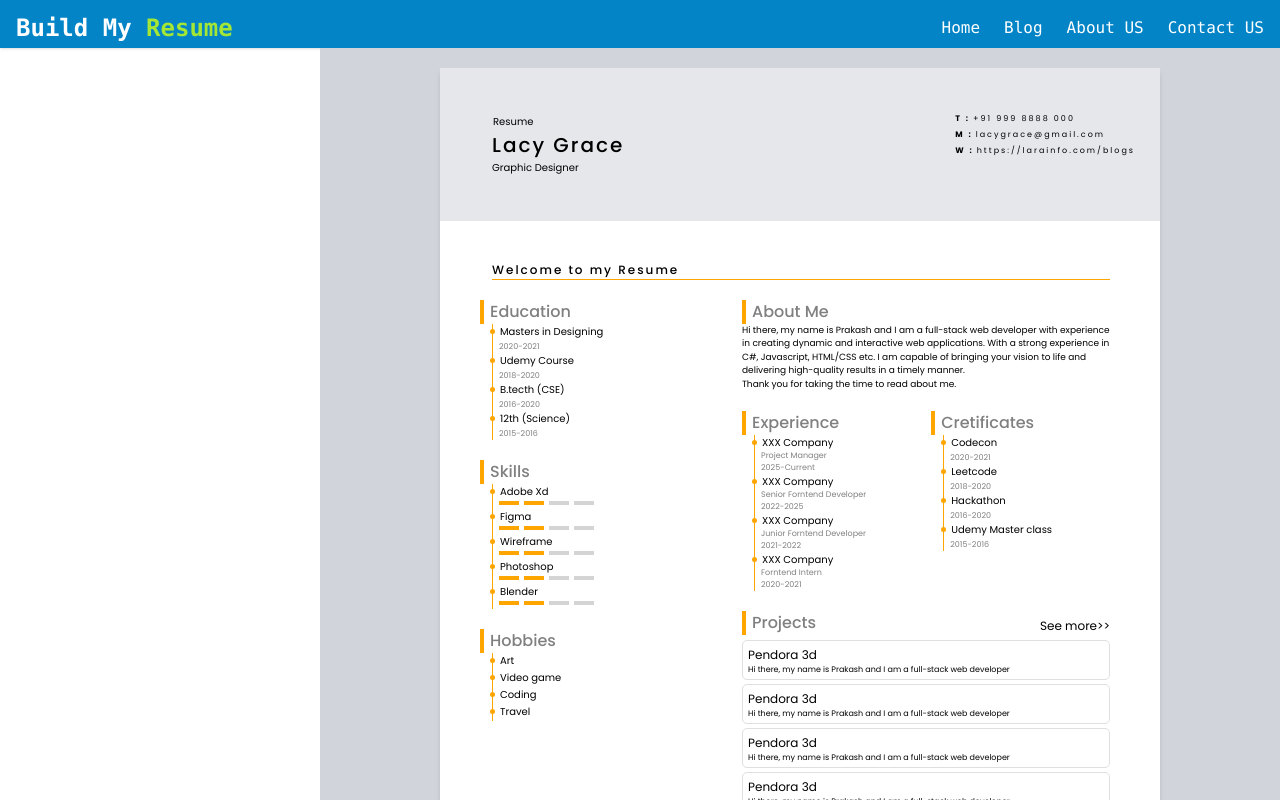
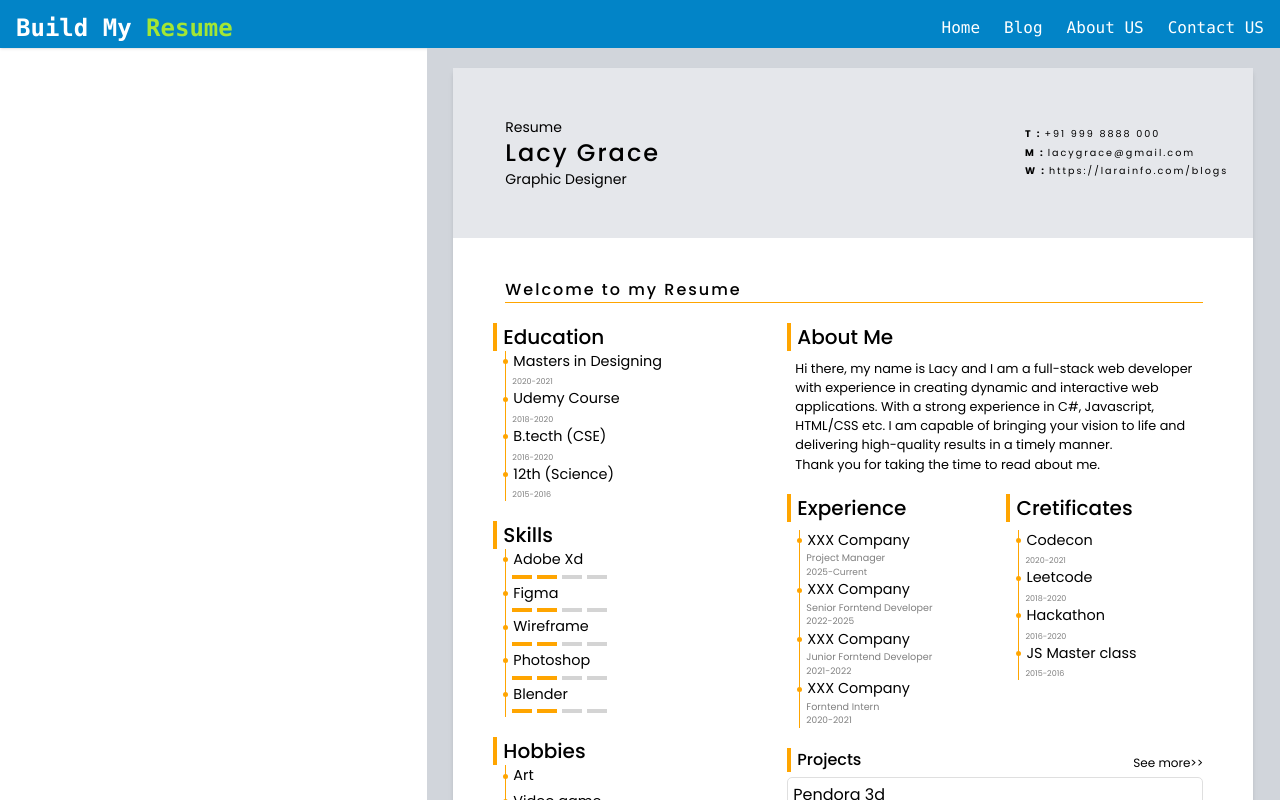
Before and after one commit to PrakashMandal-IV/Build_My_Resume, a React (Create React App) app: page /home in a window 1280 px wide. Shown: the top 800 px of the page. Built offline with nearby package versions, Linux system fonts and the light colour scheme.

Commit message:
Fix : resizeing

```diff
--- a/src/JsonData.json
+++ b/src/JsonData.json
@@ -3,7 +3,7 @@
         "FirstName": "Lacy",
         "LastName": "Grace",
         "Profession": "Graphic Designer",
-        "AboutMe":"<div><p>Hi there, my name is Prakash and I am a full-stack web developer with experience in creating dynamic and interactive web applications. With a strong experience in C#, Javascript, HTML/CSS etc. I am capable of bringing your vision to life and delivering high-quality results in a timely manner.</p><p>Thank you for taking the time to read about me.</div>",
+        "AboutMe":"<div><p>Hi there, my name is Lacy and I am a full-stack web developer with experience in creating dynamic and interactive web applications. With a strong experience in C#, Javascript, HTML/CSS etc. I am capable of bringing your vision to life and delivering high-quality results in a timely manner.</p><p>Thank you for taking the time to read about me.</div>",
         "Contact": {
             "Phone": "+91 999 8888 000",
             "Email": "lacygrace@gmail.com",
@@ -110,7 +110,7 @@
             "Duration": "2016-2020"
         },
         {
-            "Title": "Udemy Master class",
+            "Title": "JS Master class",
             "Duration": "2015-2016"
         }
     ],
--- a/src/Pages/Home.jsx
+++ b/src/Pages/Home.jsx
@@ -19,8 +19,8 @@ const Home = () => {
 
 
       </div>
-      <div className="w-full pt-5 bg-gray-300">
-        <div className="mx-auto md:w-[45rem] shadow-md" >
+      <div className="w-2/3 pt-5 bg-gray-300">
+        <div className="mx-auto md:w-[50rem] shadow-md" >
         <Resume_1 printref={printref}/>
         </div>
 
--- a/src/component/Resumes/Resume_1.css
+++ b/src/component/Resumes/Resume_1.css
@@ -1,14 +1,27 @@
 @import url('https://fonts.googleapis.com/css2?family=Poppins:ital,wght@0,100;0,200;0,300;0,400;0,500;0,600;0,700;0,800;0,900;1,100;1,200;1,300;1,400;1,500;1,600;1,700;1,800;1,900&display=swap');
 
 
- .body {
-
+.body {
+    background: white;
     display: flex;
     flex-direction: column;
     font-family: 'Poppins', sans-serif;
+
     width: 100%;
     aspect-ratio: 0.707/1;
 }
+
+div[size="A4"] {
+    width: 21cm;
+    height: 29.7cm;
+}
+
+div[size="A4"][layout="portrait"] {
+    width: 29.7cm;
+    height: 21cm;
+
+}
+
 p {
     margin: 0;
     padding: 0;
@@ -18,16 +31,18 @@ p {
     border-left: 4px solid orange;
     padding-left: 6px;
     font-weight: 500;
-    color: grey;
+
 }
-.item-title{
+
+.item-title {
     --tw-translate-x: -3px;
     transform: translate(var(--tw-translate-x), var(--tw-translate-y)) rotate(var(--tw-rotate)) skewX(var(--tw-skew-x)) skewY(var(--tw-skew-y)) scaleX(var(--tw-scale-x)) scaleY(var(--tw-scale-y));
     display: flex;
     gap: 5px;
-    padding-bottom: 2px;
+    padding-bottom: 4px;
 }
-.item-dot{
+
+.item-dot {
     margin-top: auto;
     margin-bottom: auto;
     width: 5px;
@@ -35,22 +50,21 @@ p {
     border-radius: 100%;
     background-color: orange;
 }
-.item{
+
+.item {
     border-left: 1px solid orange;
 }
-.mainPagetitle{
+
+.mainPagetitle {
     border-left: 4px solid orange;
     padding-left: 6px;
     font-weight: 500;
-    color: grey;
+
 }
-.aboutme{
-    font-size: 9px;
-}
-.ProjectCard{
 
-    height: 40px;
-    border:1px solid rgb(223, 223, 223);
+.ProjectCard {
+
+    border: 1px solid rgb(223, 223, 223);
     border-radius: 5px;
     display: flex;
     flex-direction: column;
--- a/src/component/Resumes/Resume_1.jsx
+++ b/src/component/Resumes/Resume_1.jsx
@@ -264,29 +264,29 @@ function Resume_1(props) {
   }
 
   return (<>
-        <div id="printable-area" ref={props.printref} className="body bg-white">
+        <div id="printable-area" ref={props.printref} className="body bg-white" size="A4">
       {/* header */}
       <div    className="header bg-gray-200 h-[15%]" >
         <div className="" style={{ display: "flex", flexDirection: "column", height: "100%", width: "100%" }}>
           <div className=" " style={{ marginTop: "auto", marginBottom: "auto", display: "flex" }}>
             <div className="" style={{ flexGrow: "1", marginLeft: "52px" }}>
-              <p className="border" style={{ fontSize: "10px" }}>Resume</p>
-              <p className="" style={{ fontSize: "20px", fontWeight: "500", letterSpacing: "2px" }}>{Information.PersonalData.FirstName + " " + Information.PersonalData.LastName}</p>
-              <p className="" style={{ fontSize: "10px" }}>{Information.PersonalData.Profession}</p>
+              <p className="text-sm">Resume</p>
+              <p className="text-2xl" style={{ fontWeight: "500", letterSpacing: "2px" }}>{Information.PersonalData.FirstName + " " + Information.PersonalData.LastName}</p>
+              <p className="text-sm" >{Information.PersonalData.Profession}</p>
             </div>
-            <div className="" style={{ flexGrow: "1", display: "flex", flexDirection: "column", gap: "2px" }}>
+            <div className="my-auto" style={{ flexGrow: "1", display: "flex", flexDirection: "column", gap: "2px" }}>
               <div className="" style={{ marginLeft: "auto", marginRight: "25px", display: "flex", flexDirection: "column", gap: "4px" }}>
                 <div className="" style={{ display: "flex", letterSpacing: "2px", gap: "3px" }}>
-                  <p className="" style={{ fontSize: "8px", fontWeight: "bold" }}>T : </p>
-                  <p className="" style={{ fontSize: "8px" }}>{Information.PersonalData.Contact.Phone}</p>
+                  <p className="text-[.6rem]" style={{ fontWeight: "bold" }}>T : </p>
+                  <p className="text-[.6rem]" >{Information.PersonalData.Contact.Phone}</p>
                 </div>
                 <div className="" style={{ display: "flex", letterSpacing: "2px", gap: "3px" }}>
-                  <p className="" style={{ fontSize: "8px", fontWeight: "bold" }}>M : </p>
-                  <a href={"mailto:" + Information.PersonalData.Contact.Email} target="_blank" className="" style={{ fontSize: "8px" }}>{Information.PersonalData.Contact.Email}</a>
+                  <p className="text-[.6rem]" style={{ fontWeight: "bold" }}>M : </p>
+                  <a href={"mailto:" + Information.PersonalData.Contact.Email} target="_blank" className="text-[.6rem]">{Information.PersonalData.Contact.Email}</a>
                 </div>
                 <div className="" style={{ display: "flex", letterSpacing: "2px", gap: "3px" }}>
-                  <p className="" style={{ fontSize: "8px", fontWeight: "bold" }}>W : </p>
-                  <a href={Information.PersonalData.Contact.Website} target="_blank" className="" style={{ fontSize: "8px" }}>{Information.PersonalData.Contact.Website}</a>
+                  <p className="text-[.6rem]" style={{ fontWeight: "bold" }}>W : </p>
+                  <a href={Information.PersonalData.Contact.Website} target="_blank" className="text-[.6rem]" >{Information.PersonalData.Contact.Website}</a>
                 </div>
               </div>
             </div>
@@ -294,20 +294,20 @@ function Resume_1(props) {
         </div>
       </div>
       {/* Body */}
-      <div className="" style={{ marginTop: "40px", display: "flex", flexDirection: "column", gap: "20px", marginLeft: "40px", marginRight: "50px", flexGrow: "1" }}>
-        <p className="" style={{ marginLeft: "12px", fontWeight: "500", fontSize: "12px", letterSpacing: "2px", borderBottom: "1px solid orange" }}>Welcome to my Resume</p>
+      <div className="mb-5" style={{ marginTop: "40px", display: "flex", flexDirection: "column", gap: "20px", marginLeft: "40px", marginRight: "50px", flexGrow: "1" }}>
+        <p className="" style={{ marginLeft: "12px", fontWeight: "500", letterSpacing: "2px", borderBottom: "1px solid orange" }}>Welcome to my Resume</p>
         <div className="" style={{ display: "flex", gap: "10px", height: "100%", marginBottom: "5px" }}>
           {/* Left */}
           <div className="" style={{ width: "40%", display: "flex", flexDirection: "column", gap: "20px" }}>
             {/* Education */}
             <div className="">
-              <p className="titles">Education</p>
+              <p className="titles text-xl">Education</p>
               <div className="left-items" style={{ marginLeft: "12px" }}>
                 {Information.Education.map((item, idx) => {
                   return (<div className="item" key={idx} >
                     <div className="item-title  " >
                       <div className="item-dot" ></div>
-                      <p className=""  style={{ fontSize: "10px" }}>{item.Title}</p>
+                      <p className="text-[.9rem]">{item.Title}</p>
                     </div>
                     <p className="" style={{ fontSize: "8px", marginLeft: "6px", color: "gray" }} >{item.Duration}</p>
                   </div>)
@@ -315,13 +315,13 @@ function Resume_1(props) {
               </div>
             </div>
             <div className="">
-              <p className="titles">Skills</p>
+              <p className="titles text-xl">Skills</p>
               <div className="left-items" style={{ marginLeft: "12px" }}>
                 {Information.Skills.map((item, idx) => {
                   return (<div className="item" style={{ paddingBottom: "4px" }} key={idx}>
                     <div className="item-title  " >
                       <div className="item-dot" ></div>
-                      <p className="" key={idx} style={{ fontSize: "10px" }}>{item.Title}</p>
+                      <p className="text-[.9rem]" key={idx}>{item.Title}</p>
                     </div>
                     <div className="" style={{ display: "flex", marginLeft: "6px", gap: "5px" }}>
                       <div className="" style={{ backgroundColor: "orange", width: "20px", height: "4px" }}></div>
@@ -334,13 +334,13 @@ function Resume_1(props) {
               </div>
             </div>
             <div className="">
-              <p className="titles">Hobbies</p>
+              <p className="titles text-xl">Hobbies</p>
               <div className="left-items" style={{ marginLeft: "12px" }} >
                 {Information.Hobbies.map((item, idx) => {
                   return (<div className="item" key={idx}>
                     <div className="item-title  " >
                       <div className="item-dot" ></div>
-                      <p className="" key={idx} style={{ fontSize: "10px" }}>{item}</p>
+                      <p className="text-[.9rem]" key={idx}>{item}</p>
                     </div>
                   </div>)
                 })}
@@ -378,37 +378,37 @@ function Resume_1(props) {
           <div className="" style={{ width: "40%", display: "flex", flexDirection: "column", gap: "20px", flexGrow: "1" }}>
             {/* Section 1 */}
             <div className="">
-              <p className="mainPagetitle">About Me</p>
-              <div className="aboutme" dangerouslySetInnerHTML={{ __html: Information.PersonalData.AboutMe }}>
+              <p className="mainPagetitle text-xl">About Me</p>
+              <div className="aboutme text-[.8rem] mt-2 pl-2" dangerouslySetInnerHTML={{ __html: Information.PersonalData.AboutMe }}>
 
               </div>
             </div>
             {/* Section 2 */}
             <div className="" style={{ display: "flex", gap: "10px" }}>
               <div className="" style={{ flexGrow: "1" }}>
-                <p className="mainPagetitle">Experience</p>
-                <div className="left-items" style={{ marginLeft: "12px" }}>
+                <p className="mainPagetitle text-xl">Experience</p>
+                <div className="left-items mt-2" style={{ marginLeft: "12px" }}>
                   {Information.Experience.map((item, idx) => {
                     return (<div className="item" key={idx}>
                       <div className="item-title  " style={{ paddingBottom: 0 }} >
                         <div className="item-dot" ></div>
-                        <p className="" style={{ fontSize: "10px" }}>{item.Title}</p>
+                        <p className="text-[.9rem]" >{item.Title}</p>
 
                       </div>
-                      <p className="" style={{ fontSize: "8px", marginLeft: "6px", color: "gray" }}>{item.JobTitle}</p>
-                      <p className="" style={{ fontSize: "8px", marginLeft: "6px", color: "gray" }} >{item.Duration}</p>
+                      <p className="text-[.6rem]" style={{ marginLeft: "6px", color: "gray" }}>{item.JobTitle}</p>
+                      <p className="" style={{ fontSize: "9px", marginLeft: "6px", color: "gray" }} >{item.Duration}</p>
                     </div>)
                   })}
                 </div>
               </div>
               <div className="" style={{ flexGrow: "1" }}>
-                <p className="mainPagetitle">Cretificates</p>
-                <div className="left-items" style={{ marginLeft: "12px" }}>
+                <p className="mainPagetitle  text-xl">Cretificates</p>
+                <div className="left-items mt-2" style={{ marginLeft: "12px" }}>
                   {Information.Certificates.map((item, idx) => {
                     return (<div className="item" key={idx}>
                       <div className="item-title  " >
                         <div className="item-dot" ></div>
-                        <p className="" key={idx} style={{ fontSize: "10px" }}>{item.Title}</p>
+                        <p className="" key={idx} style={{ fontSize: ".9rem" }}>{item.Title}</p>
                       </div>
                       <p className="" style={{ fontSize: "8px", marginLeft: "6px", color: "gray" }} >{item.Duration}</p>
                     </div>)
@@ -424,10 +424,11 @@ function Resume_1(props) {
               </div>
               <div style={{ marginTop: "5px", display: "flex", flexDirection: "column", gap: "4px" }}>
                 {Information.Projects.map((item, idx) => (
-                  <div className="ProjectCard" key={idx}>
-                    <p className="" style={{ fontSize: "12px" }}>{item.Name}</p>
-                    <p className="" style={{ fontSize: "8px" }} >{item.Description}</p>
+                 <a href={item.Link} target="_blank" ><div className="ProjectCard " key={idx}>
+                    <p className="text-md" >{item.Name}</p>
+                    <p className="text-[.7rem]"  >{item.Description}</p>
                   </div>
+                  </a>
                 ))}
               </div>
             </div>
--- a/src/index.css
+++ b/src/index.css
@@ -25,10 +25,8 @@ code {
   }
   #printable-area {
     position: absolute;
-
     left: 0;
     top: 0;
-
   }
   .print:bg-slate-400 {
     background-color: #3c4858 !important;
```
